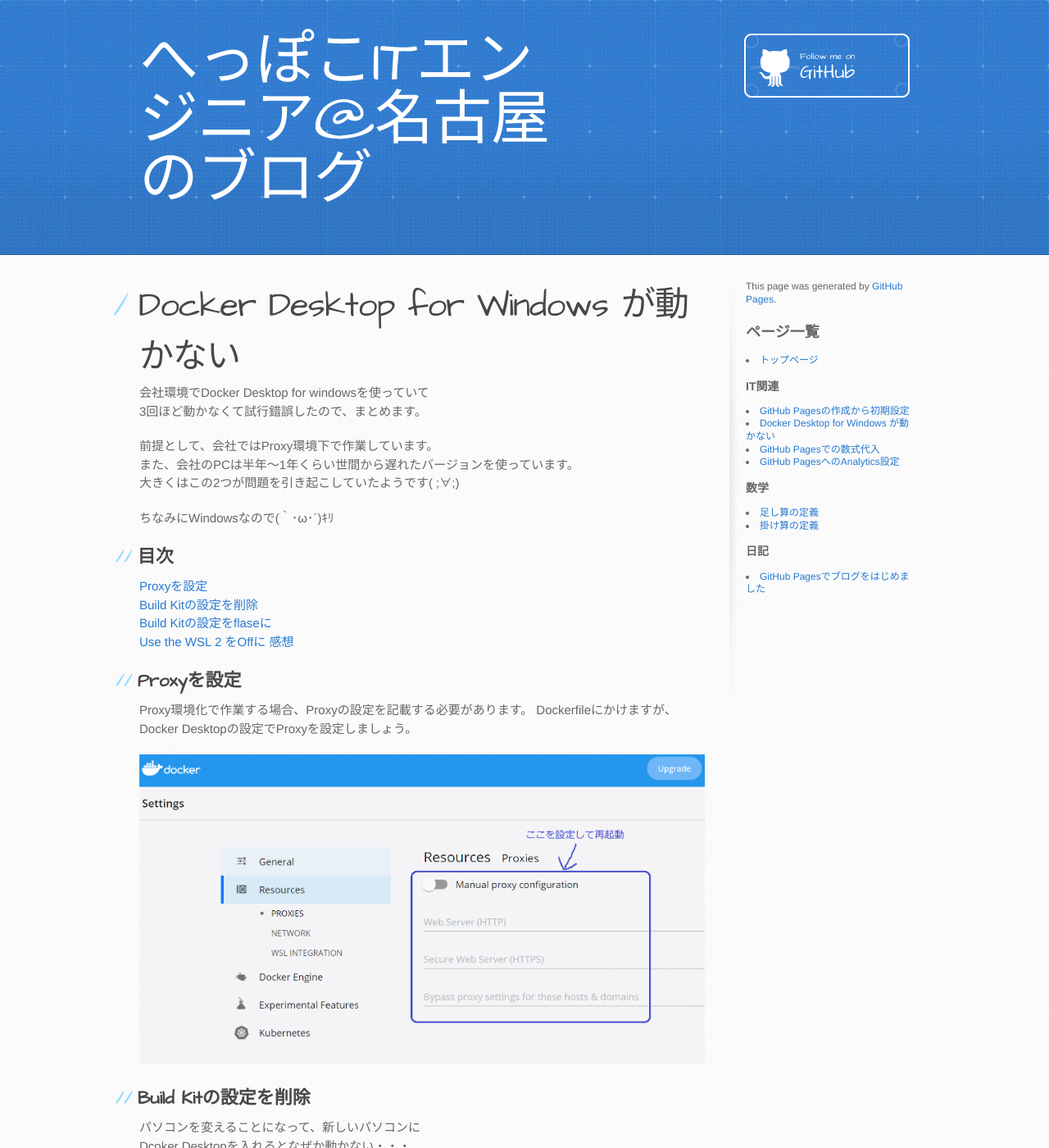
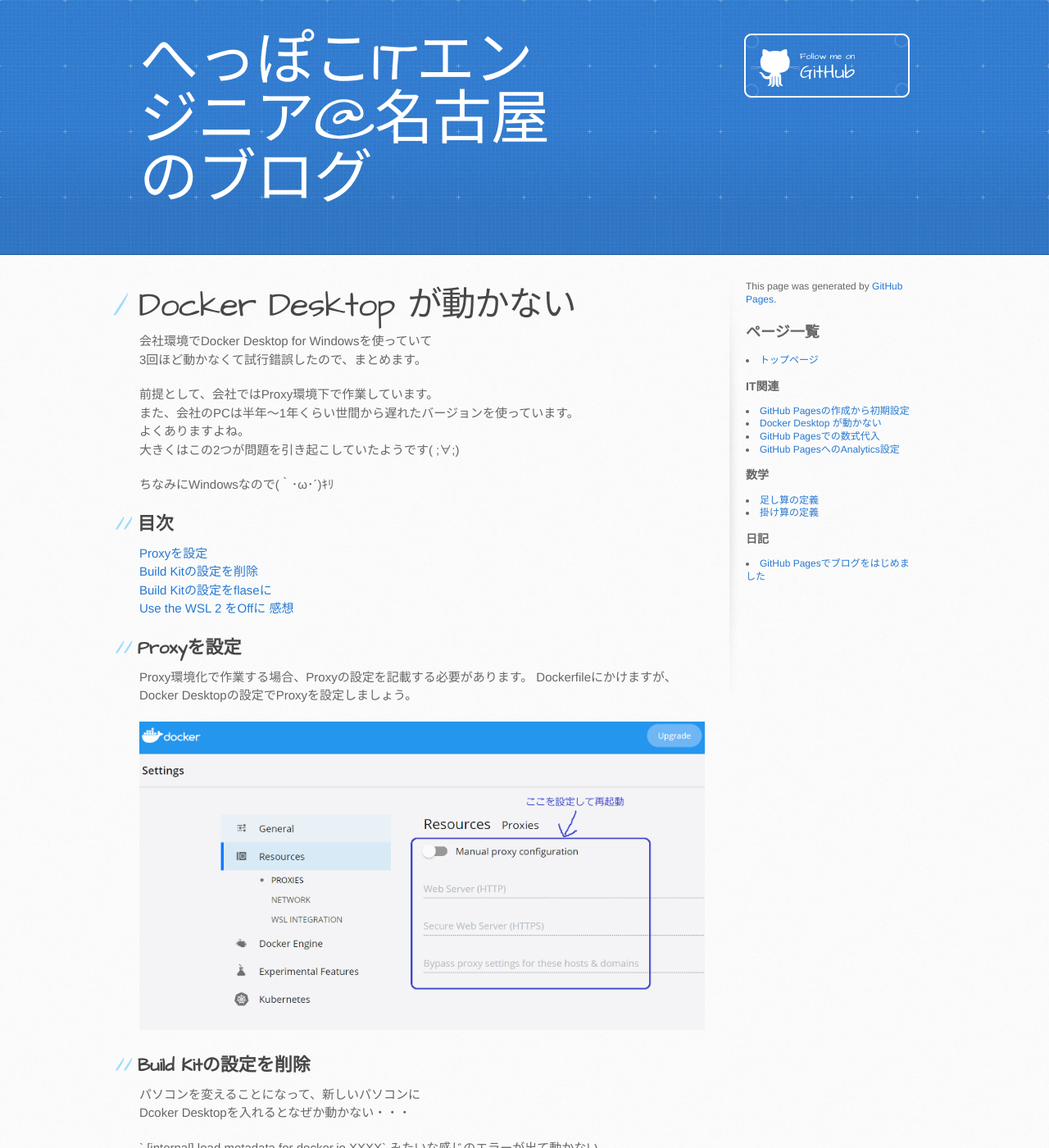
Before and after one commit to mtaketani113/mtaketani113.github.io, a Jekyll site: the page built from it/container/donotWorkDockerDesktop.md, in a window 1280 px wide and 1400 px high. Shown: the whole window at 82% size. Built offline with Jekyll 4.4.1, drawn with Linux system fonts in a browser that asks for light colours; the repository's description, which GitHub fills in, is left out; some of the changed text lies outside the part shown.

Commit message:
誤記訂正

```diff
--- a/it/container/donotWorkDockerDesktop.md
+++ b/it/container/donotWorkDockerDesktop.md
@@ -1,15 +1,16 @@
 ---
 layout: default
-title: Docker Desktop for Windows が動かない
+title: Docker Desktop が動かない
 description: Proxy環境下でDocker Desktop for Windows が動かないときの対処法を記載します。
 category: IT
 ---
 
-会社環境でDocker Desktop for windowsを使っていて
+会社環境でDocker Desktop for Windowsを使っていて
 3回ほど動かなくて試行錯誤したので、まとめます。
 
 前提として、会社ではProxy環境下で作業しています。
 また、会社のPCは半年～1年くらい世間から遅れたバージョンを使っています。
+よくありますよね。
 大きくはこの2つが問題を引き起こしていたようです( ;∀;)
 
 ちなみにWindowsなので(｀･ω･´)ｷﾘ
```
Also changed, not shown: other parts of it/container/donotWorkDockerDesktop.md (+1 -1 lines).
